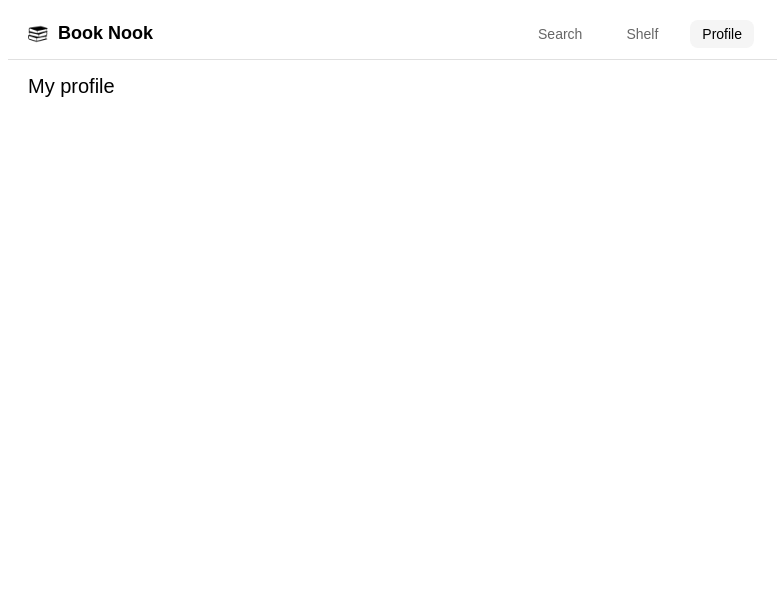
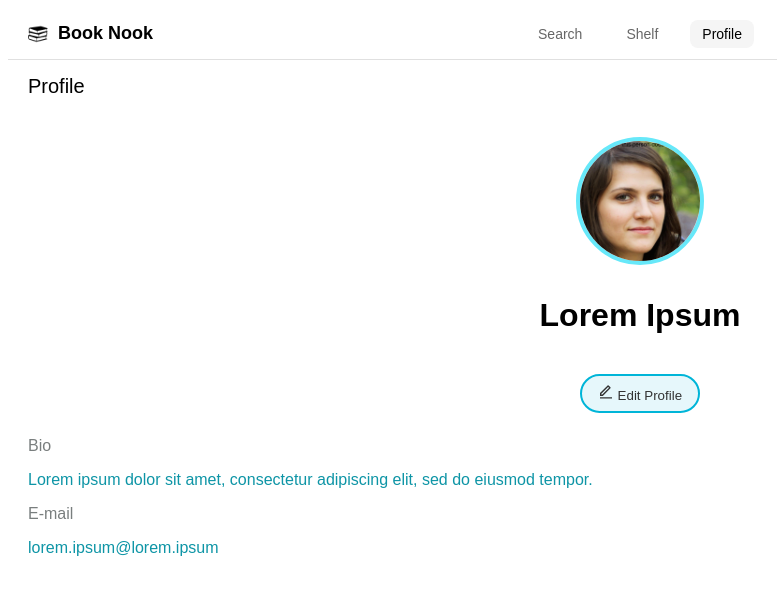
Before and after one commit to ThaisRochaEinsfeld/book-nook, a React (Create React App) app: page /profile in a window 1280 px wide. Shown: the top 594 px of the page, without its empty margins (0-777 px from the left). Built offline with nearby package versions, Linux system fonts and the light colour scheme; the HTML template or start-up script is replaced by a standard one.

Commit message:
feat: adds profile view

```diff
--- a/package.json
+++ b/package.json
@@ -12,6 +12,7 @@
     "@types/node": "^16.18.126",
     "@types/react": "^19.1.4",
     "@types/react-dom": "^19.1.5",
+    "lucide-react": "^0.513.0",
     "react": "^18.3.1",
     "react-dom": "^18.3.1",
     "react-icons": "^5.5.0",
--- a/src/index.css
+++ b/src/index.css
@@ -174,3 +174,14 @@ nav a:hover {
   font-size: 14px;
   color: #666;
 }
+
+.profile-text {
+  font-family: Arial, Helvetica, sans-serif;
+  margin-top: 15px;
+  color: rgb(121, 126, 126);
+}
+
+
+.profile-text-blue {
+  color: rgb(14, 149, 166);
+}
--- a/src/pages/Profile.tsx
+++ b/src/pages/Profile.tsx
@@ -1,12 +1,101 @@
-import React from "react";
+import { useState } from "react";
 import Layout from "../components/Layout";
+import image from '../assets/random_person.jpeg';
+import { RiEditLine } from "@remixicon/react";
 
-const Profile: React.FC = () => (
-  <Layout>
-    <div className="search-page-header">
-        <h1 className="search-title">My profile</h1>
+export default function UserProfile() {
+  const [editOpen, setEditOpen] = useState(false);
+  const [profile, setProfile] = useState({
+    name: "Lorem Ipsum",
+    email: "lorem.ipsum@lorem.ipsum",
+    bio: "Lorem ipsum dolor sit amet, consectetur adipiscing elit, sed do eiusmod tempor.",
+    photo: image
+  });
+
+  const [form, setForm] = useState(profile);
+
+  const handleInputChange = (e: React.ChangeEvent<HTMLInputElement>) => {
+    const { name, value } = e.target;
+    setForm((prev) => ({ ...prev, [name]: value }));
+  };
+
+  const handleFileChange = (e: React.ChangeEvent<HTMLInputElement>) => {
+    const file = e.target.files?.[0];
+    if (file) {
+      const imageUrl = URL.createObjectURL(file);
+      setForm((prev) => ({ ...prev, photo: imageUrl }));
+    }
+  };
+
+  const handleSubmit = () => {
+    setProfile(form);
+    setEditOpen(false);
+  };
+
+  return (
+    <Layout>
+      <div className="search-page-header">
+        <h1 className="search-title">Profile</h1>
       </div>
-  </Layout>
-);
+      <div style={{ display: "flex", flexDirection: "column", alignItems: "center", margin: "24px" }}>
+        <div style={{ display: "flex", flexDirection: "column", alignItems: "center", gap: "2rem" }}>
+          <img
+            src={profile.photo}
+            alt="Profile"
+            style={{ width: "120px", height: "120px", borderRadius: "50%", border: "4px solid #67e8f9" }}
+          />
+          <h1 style={{ fontSize: "2rem", fontWeight: "bold", marginBottom: "0.5rem" }}>{profile.name}</h1>
+          <button
+            onClick={() => setEditOpen(true)}
+            style={{
+              padding: "8px 16px",
+              borderRadius: "999px",
+              border: "2px solid #00B5D8",
+              backgroundColor: "#E6F7FB",
+              color: "#333",
+              cursor: "pointer",
+            }}
+          >
+            <RiEditLine size={16} className="edit-icon" /> Edit Profile
+          </button>
+        </div>
 
-export default Profile;
+        {editOpen && (
+          <div style={{ position: "fixed", top: 0, left: 0, width: "100%", height: "100%", backgroundColor: "rgba(0, 0, 0, 0.5)", display: "flex", justifyContent: "center", alignItems: "center" }}>
+            <div style={{ backgroundColor: "white", padding: "1.5rem", borderRadius: "0.5rem", width: "90%", maxWidth: "400px" }}>
+              <h2 className = "profile-text">Editar Perfil</h2>
+              <div style={{ display: "flex", flexDirection: "column", gap: "1rem" }}>
+                <div>
+                  <label className = "profile-text">Name</label>
+                  <input className = "profile-text" name="name" value={form.name} onChange={handleInputChange} style={{ width: "100%"}} />
+                </div>
+                <div>
+                  <label className = "profile-text">E-mail</label>
+                  <input className = "profile-text" name="email" value={form.email} onChange={handleInputChange} style={{ width: "100%" }} />
+                </div>
+                <div>
+                  <label className = "profile-text">Bio</label>
+                  <input className = "profile-text" name="bio" value={form.bio} onChange={handleInputChange} style={{ width: "100%" }} />
+                </div>
+                <div>
+                  <label className = "profile-text">Photo</label>
+                  <input className = "profile-text" type="file" accept="image/*" onChange={handleFileChange} style={{ width: "100%" }}/>
+                </div>
+                <div style={{ display: "flex", justifyContent: "flex-end", gap: "0.5rem" }}>
+                  <button onClick={() => setEditOpen(false)} style={{ padding: "0.5rem 1rem", backgroundColor: "#e5e7eb", border: "none", borderRadius: "0.25rem" }}>Cancelar</button>
+                  <button onClick={handleSubmit} style={{ padding: "0.5rem 1rem", backgroundColor: "#06b6d4", color: "white", border: "none", borderRadius: "0.25rem" }}>Salvar</button>
+                </div>
+              </div>
+            </div>
+          </div>
+        )}
+      </div>
+      <div style={{ padding: "0px 20px", textAlign: "left" }}>
+        <p className = "profile-text">Bio</p>
+        <p className = "profile-text profile-text-blue">{profile.bio}</p>
+        <p className = "profile-text">E-mail</p>
+        <p className = "profile-text profile-text-blue">{profile.email}</p>
+      </div>
+    </Layout>
+  );
+}
```
Also changed, not shown: src/assets/random_person.jpeg (added), 1 other file (tests, documents, lock files or other folders).
